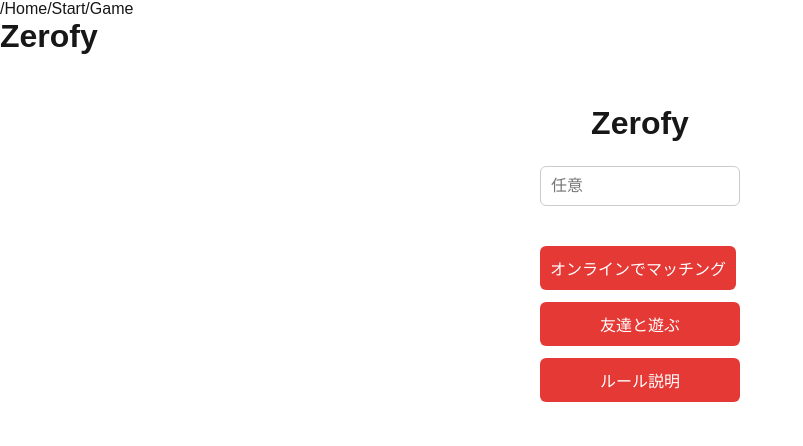
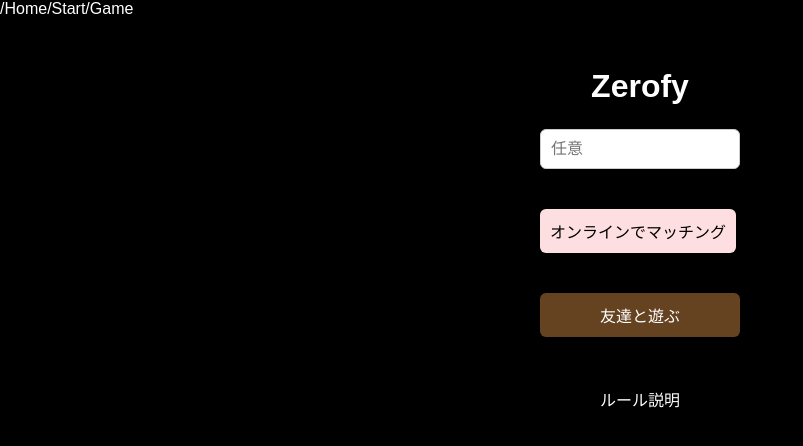
Before and after one commit to mitsui6969/Zerofy, a Next.js app in the folder frontend/: page / in a window 1280 px wide. Shown: the top 446 px of the page, without its empty margins (0-803 px from the left). Built offline with nearby package versions, Linux system fonts and the light colour scheme; no server answers.

Commit message:
黒くした

```diff
--- a/frontend/src/app/page.js
+++ b/frontend/src/app/page.js
@@ -2,7 +2,7 @@
 import React, { useEffect, useState } from "react";
 import Link from "next/link";
 import "./style/home.css";
-
+import"./style/sub_box.css";
 export default function Home() {
   const [socket, setSocket] = useState(null);
   const [messages, setMessages] = useState([]);
@@ -32,12 +32,6 @@ export default function Home() {
 
   return (
     <>
-      <h1> Zerofy</h1>
-
-
-
-
-
       <div className='container'>
         <h1 className='title'>Zerofy</h1>
 
@@ -51,13 +45,18 @@ export default function Home() {
           <Link href='/game'>
             <button>オンラインでマッチング</button>
           </Link>
+        </div>
+        <div className='menu2'>
+            <button>友達と遊ぶ</button>
+        </div>
+        <div className='menu3'>
+            <button onClick={() => setShowModal(true)}>ルール説明</button>
 
-            <button>友達と遊ぶ</button>
-            <button onClick={() => setShowModal(true)}>ルール説明</button>
         </div>
-      </div>
 
-      {showModal && (
+        </div>
+
+    {showModal && (
   <div className='modal-overlay' onClick={() => setShowModal(false)}>
     <div className='modal-content' onClick={(e) => e.stopPropagation()}>
 
--- a/frontend/src/app/style/home.css
+++ b/frontend/src/app/style/home.css
@@ -1,4 +1,18 @@
 .menu {
+    display: flex;
+    flex-direction: column;
+    gap: 12px;
+    width: 200px;
+    margin: 20px auto;
+}
+.menu2 {
+    display: flex;
+    flex-direction: column;
+    gap: 12px;
+    width: 200px;
+    margin: 20px auto;
+}
+.menu3 {
     display: flex;
     flex-direction: column;
     gap: 12px;
@@ -9,15 +23,36 @@
 .menu button {
     padding: 10px;
     font-size: 16px;
-    background-color: #e53935;
-    color: white;
+    background-color: #FEDFE1;
+    color: #000;
     border: none;
     border-radius: 6px;
     transition: background-color 0.3s ease;
 }
 
+.menu2 button {
+    padding: 10px;
+    font-size: 16px;
+    background-color:#654321 ;
+    color: #FFFFFF;
+    border: none;
+    border-radius: 6px;
+    transition: background-color 0.3s ease;
+}
+
+.menu3 button {
+    padding: 10px;
+    font-size: 16px;
+    background-color:#000 ;
+    color:#FFFFFF;
+    border: none;
+    border-radius: 6px;
+    transition: background-color 0.3s ease;
+}
+
+
 .menu button:hover {
-    background-color: #d32f2f;
+    background-color: #FFBCD9;
 }
 .container {
     display: flex;
@@ -90,6 +125,13 @@
     cursor: pointer;
 }
 
-.close-btn:hover {
+.close-btutton:hover {
     background-color: #d32f2f;
 }
+body{
+    background-color:#000;
+    color: #fff;
+    margin: 0;
+    padding: 0;
+    font-family: sans-serif;
+}
--- a/frontend/src/app/style/sub_box.css
+++ b/frontend/src/app/style/sub_box.css
@@ -1,10 +1,10 @@
 .sub_box {
     font-family: 'M PLUS Rounded 1c', 'Noto Sans JP', sans-serif;
-    background-color: #fffefa;
+    background-color: #1a1a1a;
     padding: 20px 25px;
     border-radius: 10px;
     line-height: 1.8;
-    color: #333;
+    color: #fff;
     font-size: 16px;
     max-width: 600px;
     margin: 0 auto;
@@ -13,7 +13,7 @@
 .sub_box h2 {
     font-size: 22px;
     margin-bottom: 15px;
-    color: #2e7d32;
+    color: #fff;
     text-align: center;
 }
 
@@ -24,7 +24,7 @@
 .rule-section h3 {
     font-size: 18px;
     font-weight: bold;
-    color: #d32f2f;
+    color: #fff;
     margin-bottom: 8px;
 }
 
@@ -34,4 +34,5 @@
 
 .rule-section li {
     margin-bottom: 6px;
+    color: #fff;
 }
```
Also changed, not shown: frontend/src/app/style/game.css (+4 -4 lines).
